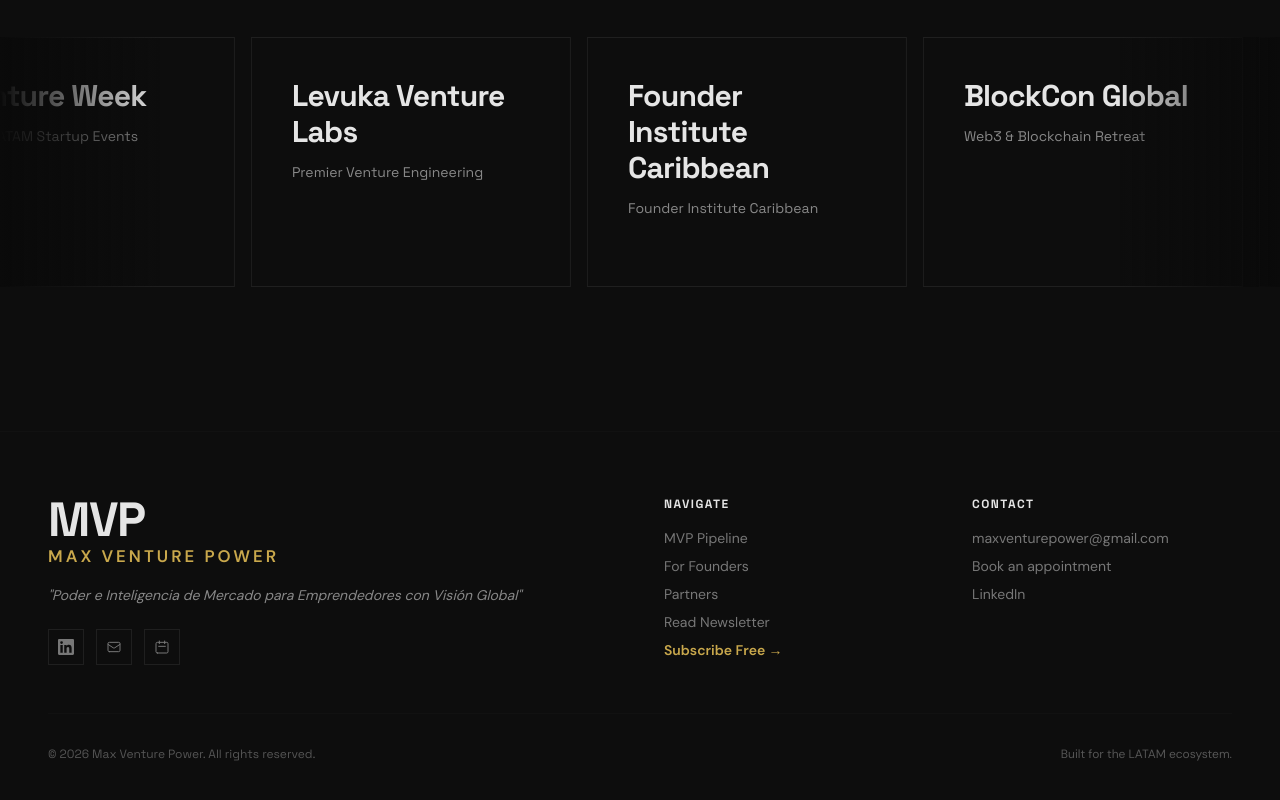
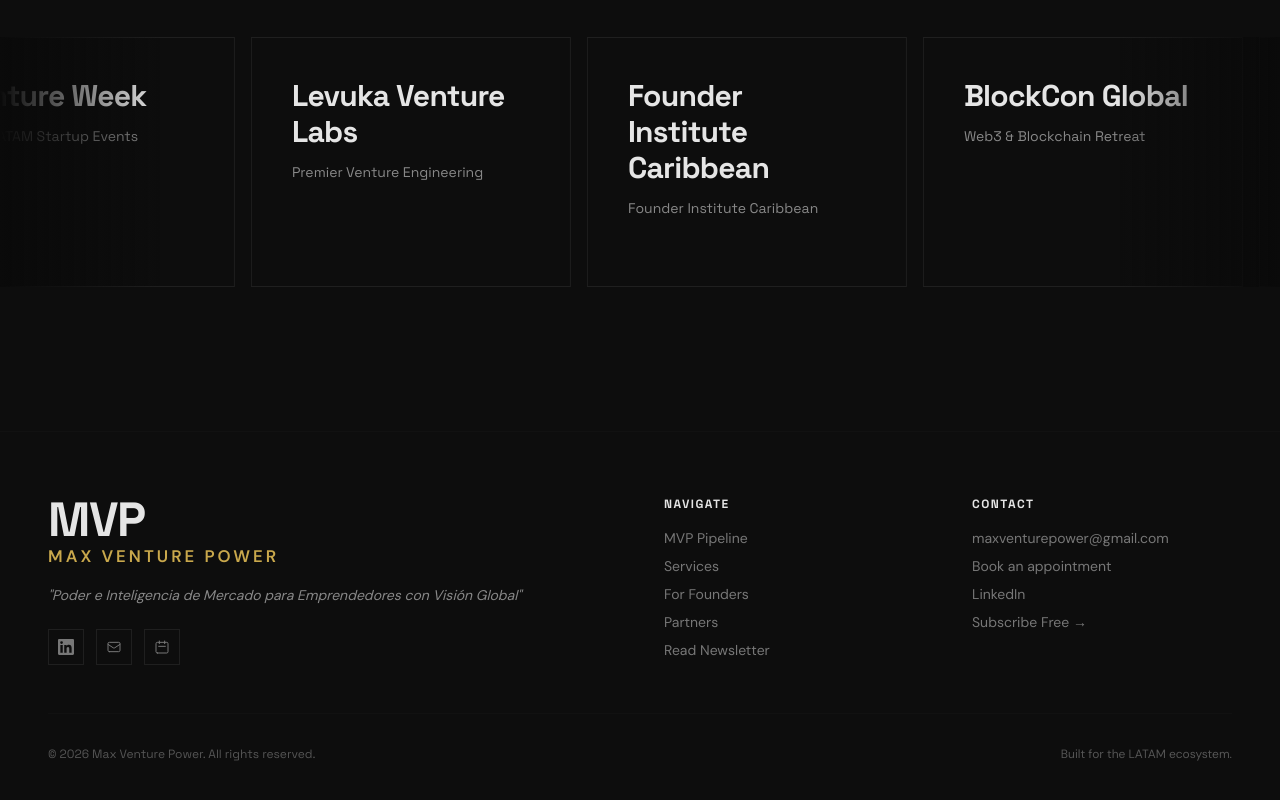
Before and after one commit to glitchxe/mvp-landing, a React (Vite) app: page / in a window 1280 px wide. Shown: the part 7063-7863 px from the top of the page. Built offline with nearby package versions, Linux system fonts and the light colour scheme; no server answers.

Commit message:
Footer: add Services to Navigate, move Subscribe Free to Contact column
Co-Authored-By: Claude Sonnet 4.6 (1M context) <noreply@anthropic.com>

```diff
--- a/src/translations.js
+++ b/src/translations.js
@@ -132,15 +132,16 @@ export const translations = {
       contact: 'Contact',
       navLinks: [
         { href: '#pipeline', label: 'MVP Pipeline' },
+        { href: '#services', label: 'Services' },
         { href: '#founders', label: 'For Founders' },
         { href: '#partnerships', label: 'Partners' },
         { href: 'https://mvpower.beehiiv.com', label: 'Read Newsletter', external: true },
-        { href: 'https://mvpower.beehiiv.com', label: 'Subscribe Free →', external: true, highlight: true },
       ],
       contactLinks: [
         { href: 'mailto:maxventurepower@gmail.com', label: 'maxventurepower@gmail.com' },
         { href: 'https://calendly.com/cairoa', label: 'Book an appointment', external: true },
         { href: 'https://linkedin.com/company/maxventurepower', label: 'LinkedIn', external: true },
+        { href: 'https://mvpower.beehiiv.com', label: 'Subscribe Free →', external: true, highlight: true },
       ],
       copyright: `© ${new Date().getFullYear()} Max Venture Power. All rights reserved.`,
       builtFor: 'Built for the LATAM ecosystem.',
@@ -280,15 +281,16 @@ export const translations = {
       contact: 'Contacto',
       navLinks: [
         { href: '#pipeline', label: 'Pipeline MVP' },
+        { href: '#services', label: 'Servicios' },
         { href: '#founders', label: 'Para Fundadores' },
         { href: '#partnerships', label: 'Partners' },
         { href: 'https://mvpower.beehiiv.com', label: 'Leer Newsletter', external: true },
-        { href: 'https://mvpower.beehiiv.com', label: 'Suscríbete Gratis →', external: true, highlight: true },
       ],
       contactLinks: [
         { href: 'mailto:maxventurepower@gmail.com', label: 'maxventurepower@gmail.com' },
         { href: 'https://calendly.com/cairoa', label: 'Reserva una cita', external: true },
         { href: 'https://linkedin.com/company/maxventurepower', label: 'LinkedIn', external: true },
+        { href: 'https://mvpower.beehiiv.com', label: 'Suscríbete Gratis →', external: true, highlight: true },
       ],
       copyright: `© ${new Date().getFullYear()} Max Venture Power. Todos los derechos reservados.`,
       builtFor: 'Construido para el ecosistema LATAM.',
```
